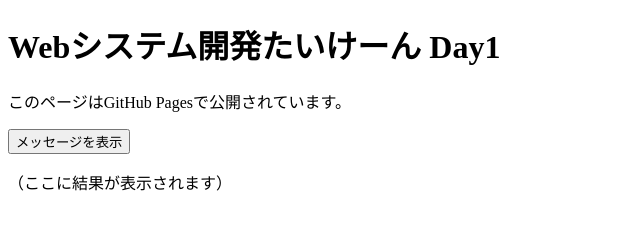
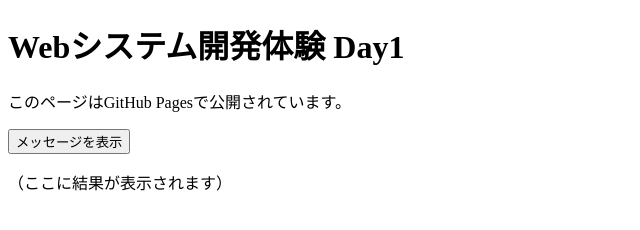
Before and after one commit to marsago5030-stack/daisho, a plain HTML site: page daisho-day1/index.html in a window 1280 px wide. Shown: the whole page, without its empty margins (0-640 px from the left). Drawn offline with Linux system fonts and the light colour scheme.

Commit message:
20251016v1

```diff
--- a/daisho-day1/index.html
+++ b/daisho-day1/index.html
@@ -8,7 +8,7 @@
     </head>
     <body>
         <main class="container">
-            <h1>Webシステム開発たいけーん Day1</h1>
+            <h1>Webシステム開発体験 Day1</h1>
             <p>このページはGitHub Pagesで公開されています。</p>
             <button id="helloBtn">メッセージを表示</button>
             <p id="message" class="message">（ここに結果が表示されます）</p>
```
